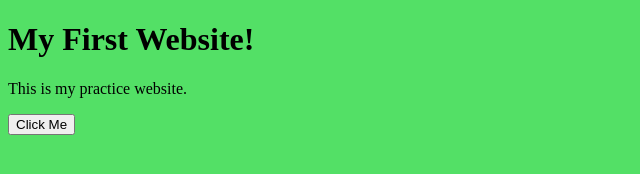
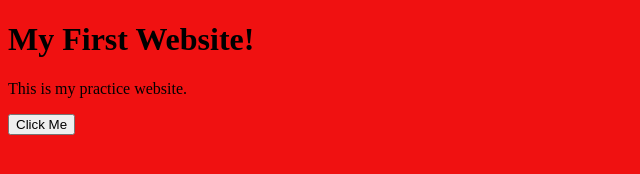
Before and after one commit to kristynresearch/kristynresearch.github.io, a plain HTML site: page index.html in a window 1280 px wide. Shown: the whole page, without its empty margins (0-640 px from the left). Drawn offline with Linux system fonts and the light colour scheme.

Commit message:
backgriund

```diff
--- a/style.css
+++ b/style.css
@@ -1,3 +1,3 @@
 body{
-    background-color: rgb(83, 224, 102);
+    background-color: rgb(240, 17, 17);
 }
```
